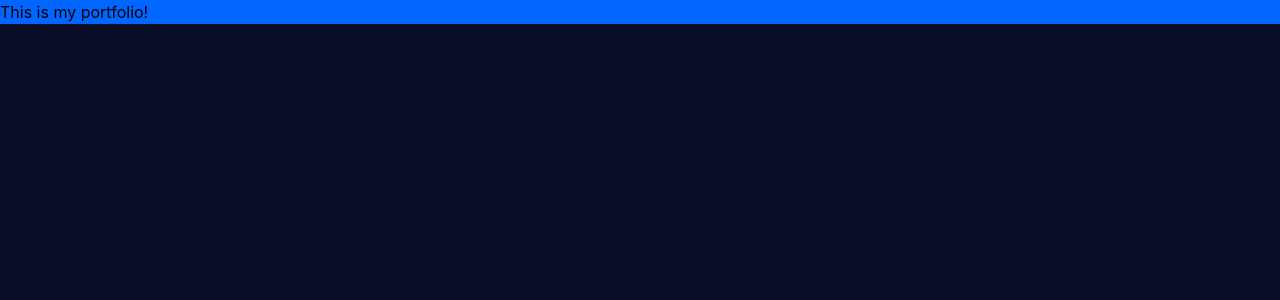
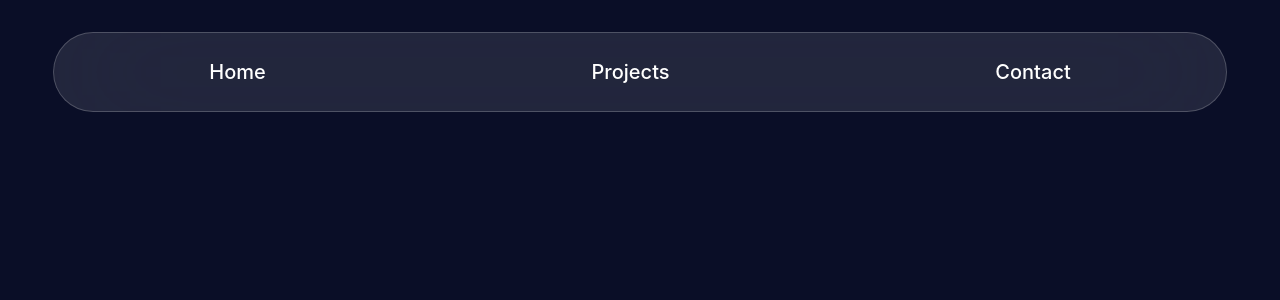
Before and after one commit to Jalyn-R-Tandy/jalyns-portfolio, a Next.js app: page / in a window 1280 px wide. Shown: the top 300 px of the page. Built offline with nearby package versions, Linux system fonts and the light colour scheme.

Commit message:
feat: Navigation bar added with simple hover effects

```diff
--- /dev/null
+++ b/app/components/Navbar.jsx
@@ -0,0 +1,19 @@
+import React from 'react'
+
+/** Optimized for screen sizes under 640px first */
+/** TODO: Add a function so that when hovering over nav links other than home, it transfers the white bubble around it to the link hovered on currently */
+const Navbar = () => {
+  return (
+    <nav className='w-full flex justify-center'>
+        <div className='h-16 sm:h-18 lg:h-20 min-w-11/12 flex justify-center items-center rounded-full mt-8 bg-white/10 backdrop-blur-3xl border border-white/20'>
+            <ul className='flex justify-around items-center w-full text-brand-secondary text-white sm:text-lg lg:text-xl'>
+                <li className='font-headings font-medium px-8 sm:px-12 lg:px-16 py-3 sm:py-4 lg:py-5 mr-2 hover:bg-neutral-background hover:text-brand-text-primary rounded-full'><a href="#home">Home</a></li>
+                <li className='font-headings font-medium px-8 sm:px-12 lg:px-16 py-3 sm:py-4 lg:py-5 mx-2 hover:bg-neutral-background hover:text-brand-text-primary rounded-full'><a href="#projects">Projects</a></li>
+                <li className='font-headings font-medium px-8 sm:px-12 lg:px-16 py-3 sm:py-4 lg:py-5 ml-2 hover:bg-neutral-background hover:text-brand-text-primary rounded-full'><a href="#contact">Contact</a></li>
+            </ul>
+        </div>
+    </nav>
+  )
+}
+
+export default Navbar
--- a/app/page.tsx
+++ b/app/page.tsx
@@ -1,8 +1,11 @@
 import React from 'react'
+import Navbar from '@/app/components/Navbar'
 
 const page = () => {
   return (
-    <div className='bg-brand-primary-main'>This is my portfolio!</div>
+    <main>
+      <Navbar />
+    </main>
   )
 }
 
```
